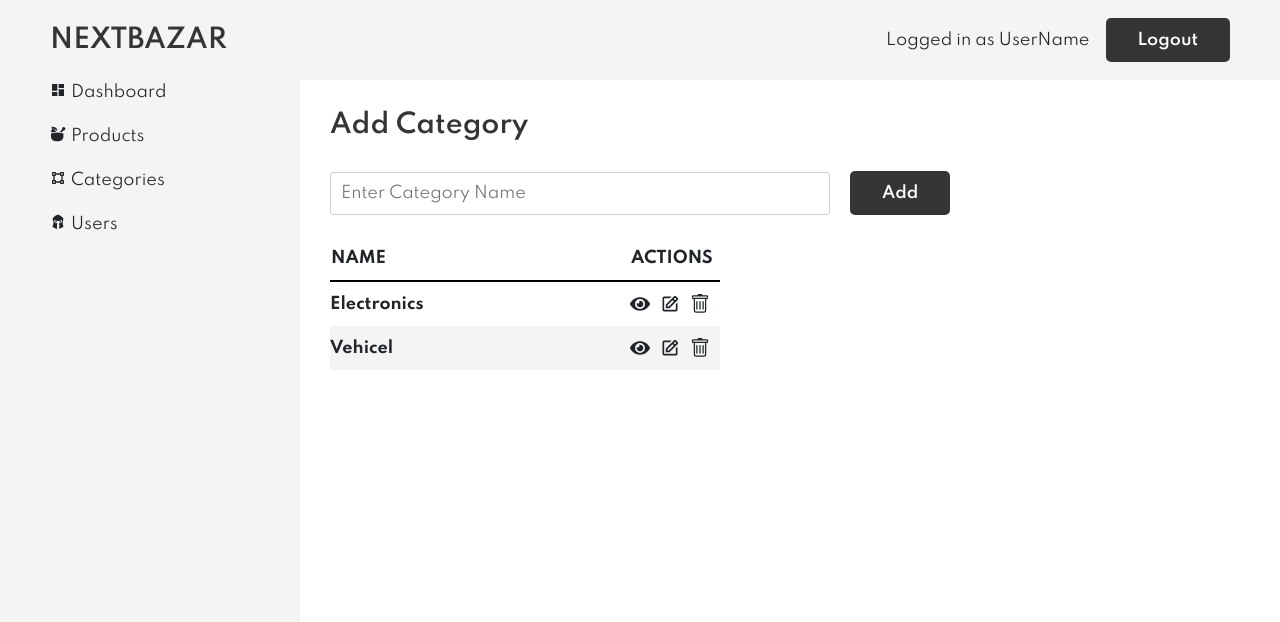
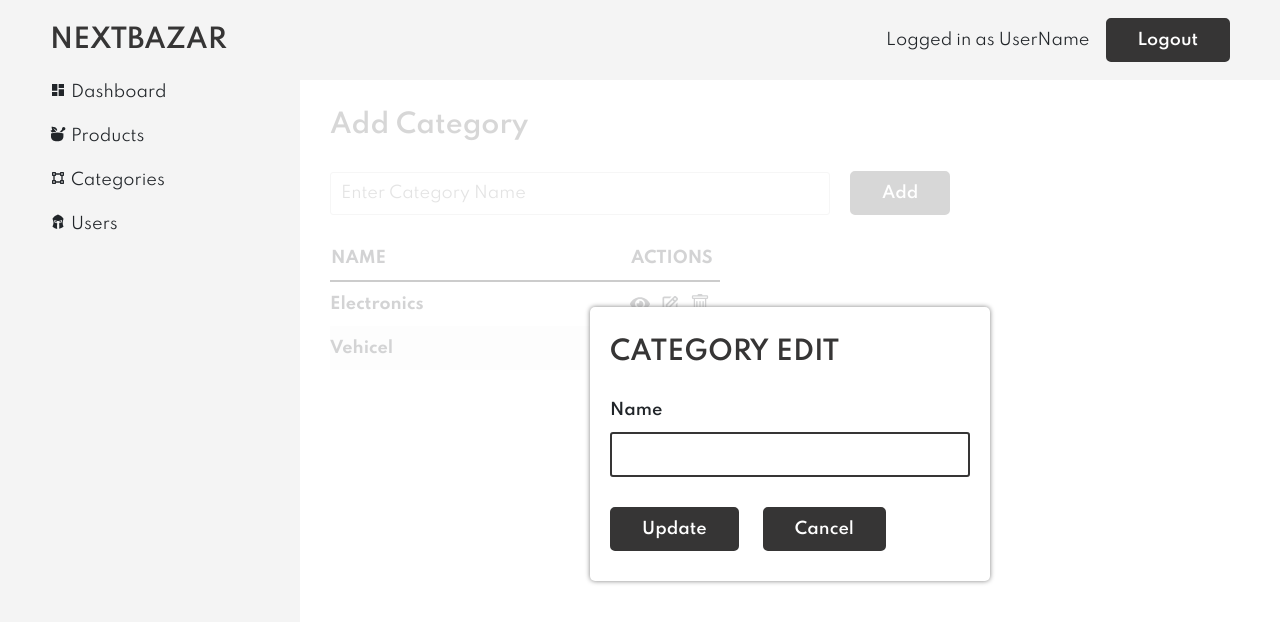
Before and after one commit to AlaminCoding/nextbazar, a Next.js app: page /admin/categories in a window 1280 px wide. Both pictures are taken after a click on the icon 670 px from the left and 304 px from the top of the page. Shown: the top 622 px of the page. Built offline with nearby package versions, Linux system fonts and the light colour scheme.

Commit message:
Category Update Section Added

```diff
--- /dev/null
+++ b/components/block/EditCategory.jsx
@@ -0,0 +1,54 @@
+import styled from "styled-components";
+const EditCategory = (props) => {
+  return (
+    <Edit>
+      <h2 className="h-md">CATEGORY EDIT</h2>
+      <Form>
+        <div className="form-group">
+          <label htmlFor="name">Name</label>
+          <input type="text" name="username" />
+        </div>
+        <button className="black-btn">Update</button>
+        <button className="black-btn ms-4" onClick={() => props.setEdit(false)}>
+          Cancel
+        </button>
+      </Form>
+    </Edit>
+  );
+};
+
+export default EditCategory;
+
+const Edit = styled.div`
+  height: auto;
+  width: 400px;
+  background-color: white;
+  box-shadow: 0px 0px 5px gray;
+  padding: 30px 20px;
+  border-radius: 5px;
+`;
+const Form = styled.form`
+  .form-group {
+    margin-top: 30px;
+    position: relative;
+    label,
+    input {
+      display: block;
+      width: 100%;
+      font-weight: 600;
+    }
+    label {
+      font-size: 16px;
+    }
+    input {
+      height: 45px;
+      border: 2px solid #363535;
+      margin-top: 10px;
+      border-radius: 3px;
+      padding-left: 10px;
+    }
+  }
+  button {
+    margin-top: 30px;
+  }
+`;
--- a/pages/admin/categories.jsx
+++ b/pages/admin/categories.jsx
@@ -3,9 +3,17 @@
 import { FaEye, FaEyeSlash } from "react-icons/fa";
 import { BiEdit } from "react-icons/bi";
 import { BsTrash } from "react-icons/bs";
+import EditCategory from "components/block/EditCategory";
+import { useState } from "react";
 const Categories = () => {
+  const [edit, setEdit] = useState(false);
   return (
     <>
+      {edit ? (
+        <EditWrapper>
+          <EditCategory setEdit={setEdit} />
+        </EditWrapper>
+      ) : null}
       <h2 className="h-md">Add Category</h2>
       <Input>
         <input type="text" placeholder="Enter Category Name" />
@@ -30,7 +38,7 @@
             <td>
               <ActionBox>
                 <FaEye title="Hide" />
-                <BiEdit title="Edit" />
+                <BiEdit title="Edit" onClick={() => setEdit(true)} />
                 <BsTrash title="Delete" />
               </ActionBox>
             </td>
@@ -42,7 +50,7 @@
             <td>
               <ActionBox>
                 <FaEye title="Hide" />
-                <BiEdit title="Edit" />
+                <BiEdit title="Edit" onClick={() => setEdit(true)} />
                 <BsTrash title="Delete" />
               </ActionBox>
             </td>
@@ -112,3 +120,15 @@
     }
   }
 `;
+const EditWrapper = styled.div`
+  position: absolute;
+  top: 0;
+  left: 0;
+  padding: 50px;
+  height: 100%;
+  width: 100%;
+  background-color: rgba(255, 255, 255, 0.8);
+  display: flex;
+  align-items: center;
+  justify-content: center;
+`;
```
